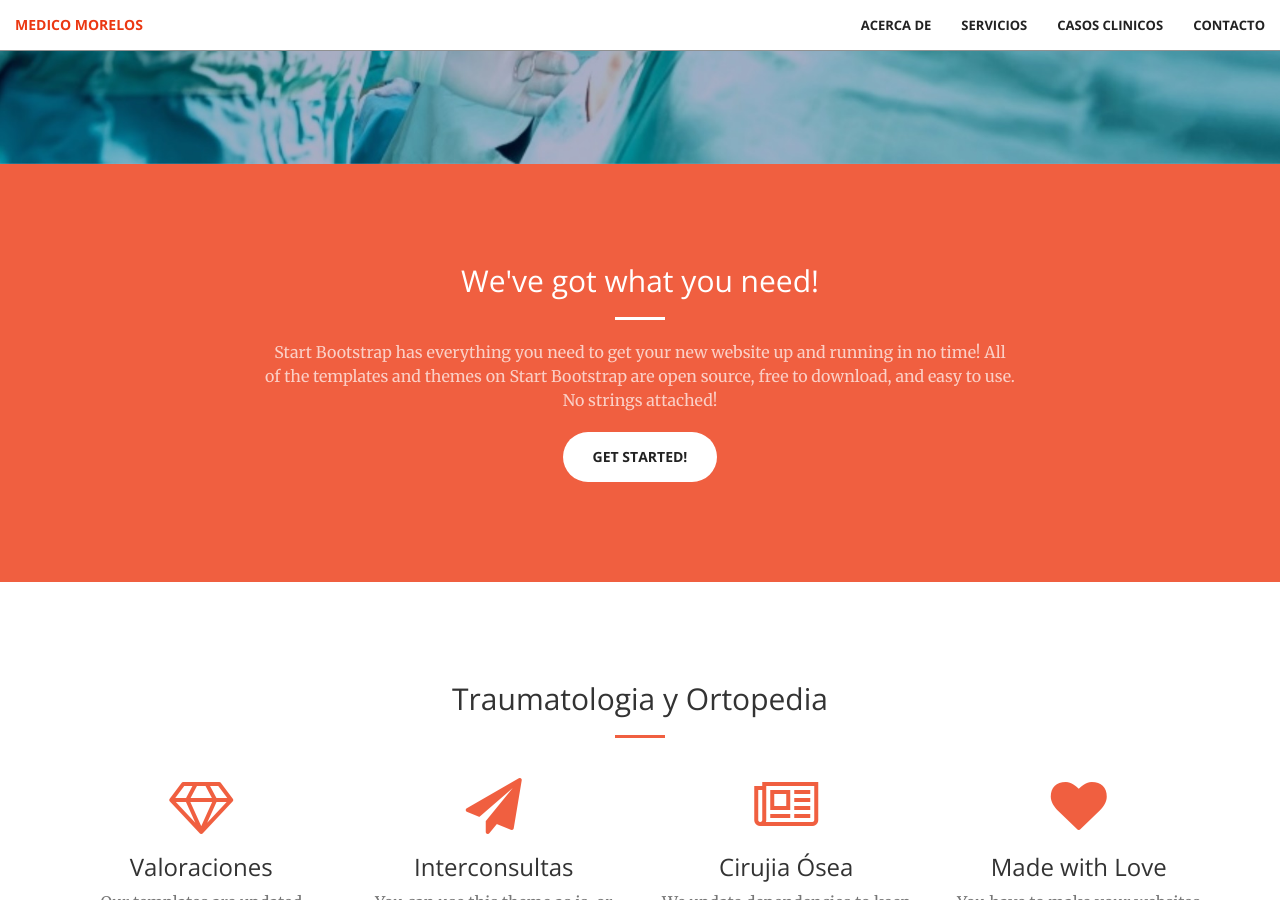
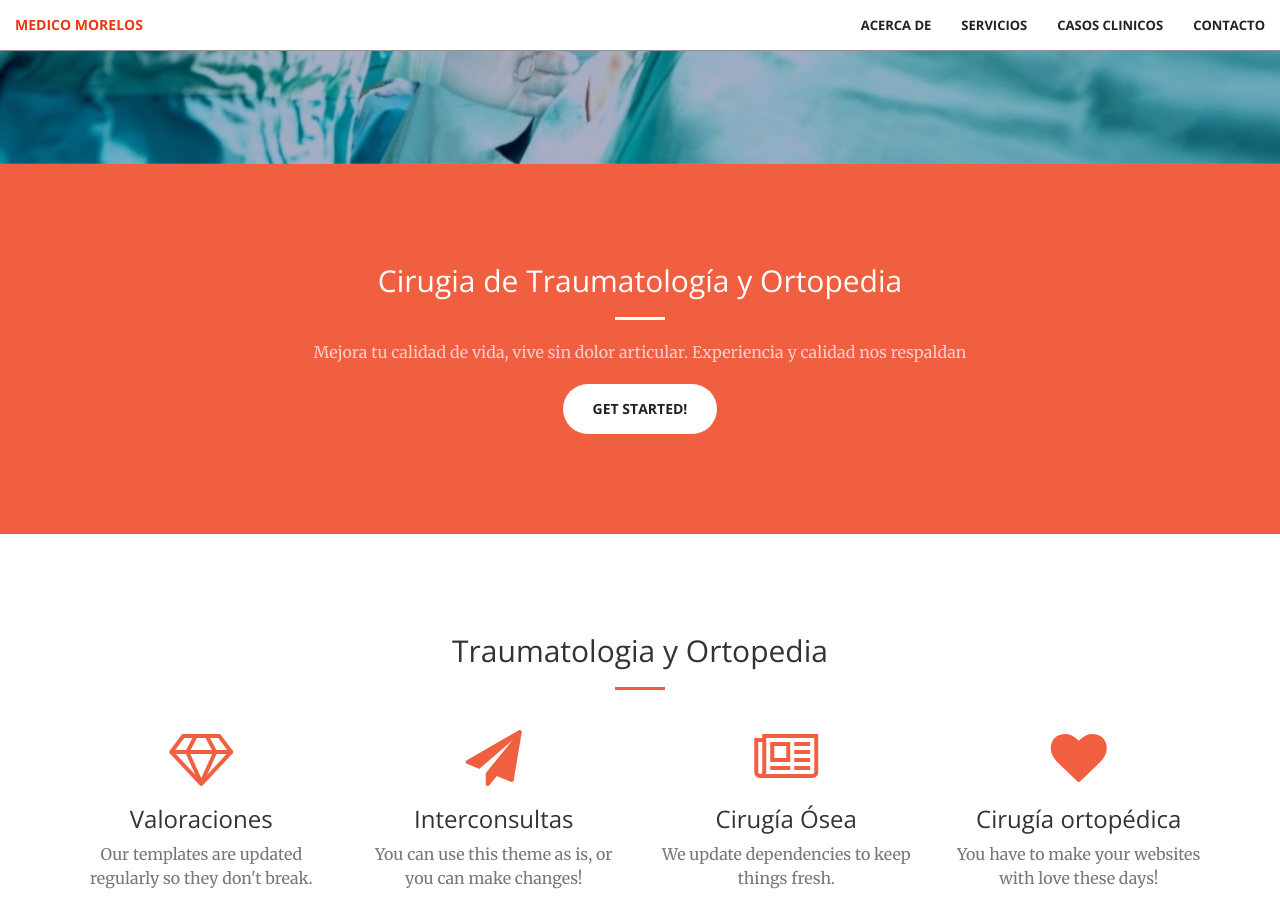
Before and after one commit to MedicoMorales/MedicoMorelos, a Jekyll site: the page built from index.html, in a window 1280 px wide and 900 px high, scrolled down 736 px. Built offline with Jekyll 4.4.1, drawn with Linux system fonts in a browser that asks for light colours; some of the changed text lies outside the part shown.

Commit message:
1
cambios

```diff
--- a/_includes/aside.html
+++ b/_includes/aside.html
@@ -1,7 +1,7 @@
   <aside class="bg-dark">
       <div class="container text-center">
           <div class="call-to-action">
-              <h2>Tu bienestar es importante para nosotros</h2>
+              <h2>Tu bienestar es importante para nosotros.</h2>
               <a href="#" class="btn btn-default btn-xl wow tada">Inicio</a>
           </div>
       </div>
--- a/_includes/call-to-action.html
+++ b/_includes/call-to-action.html
@@ -2,9 +2,9 @@
     <div class="container">
         <div class="row">
             <div class="col-lg-8 col-lg-offset-2 text-center">
-                <h2 class="section-heading">We've got what you need!</h2>
+                <h2 class="section-heading">Cirugia de Traumatología y Ortopedia</h2>
                 <hr class="light">
-                <p class="text-faded">Start Bootstrap has everything you need to get your new website up and running in no time! All of the templates and themes on Start Bootstrap are open source, free to download, and easy to use. No strings attached!</p>
+                <p class="text-faded">Mejora tu calidad de vida, vive sin dolor articular. Experiencia y calidad nos respaldan</p>
                 <a href="#" class="btn btn-default btn-xl">Get Started!</a>
             </div>
         </div>
--- a/_includes/contact.html
+++ b/_includes/contact.html
@@ -2,7 +2,7 @@
     <div class="container">
         <div class="row">
             <div class="col-lg-8 col-lg-offset-2 text-center">
-                <h2 class="section-heading">¡Contactanos!</h2>
+                <h2 class="section-heading">¡Contáctanos!</h2>
                 <hr class="primary">
                 <p>Ready to start your next project with us? That's great! Give us a call or send us an email and we will get back to you as soon as possible!</p>
             </div>
--- a/_includes/services.html
+++ b/_includes/services.html
@@ -26,14 +26,14 @@
             <div class="col-lg-3 col-md-6 text-center">
                 <div class="service-box">
                     <i class="fa fa-4x fa-newspaper-o wow bounceIn text-primary" data-wow-delay=".2s"></i>
-                    <h3>Cirujia Ósea</h3>
+                    <h3>Cirugía Ósea</h3>
                     <p class="text-muted">We update dependencies to keep things fresh.</p>
                 </div>
             </div>
             <div class="col-lg-3 col-md-6 text-center">
                 <div class="service-box">
                     <i class="fa fa-4x fa-heart wow bounceIn text-primary" data-wow-delay=".3s"></i>
-                    <h3>Made with Love</h3>
+                    <h3>Cirugía ortopédica</h3>
                     <p class="text-muted">You have to make your websites with love these days!</p>
                 </div>
             </div>
```
